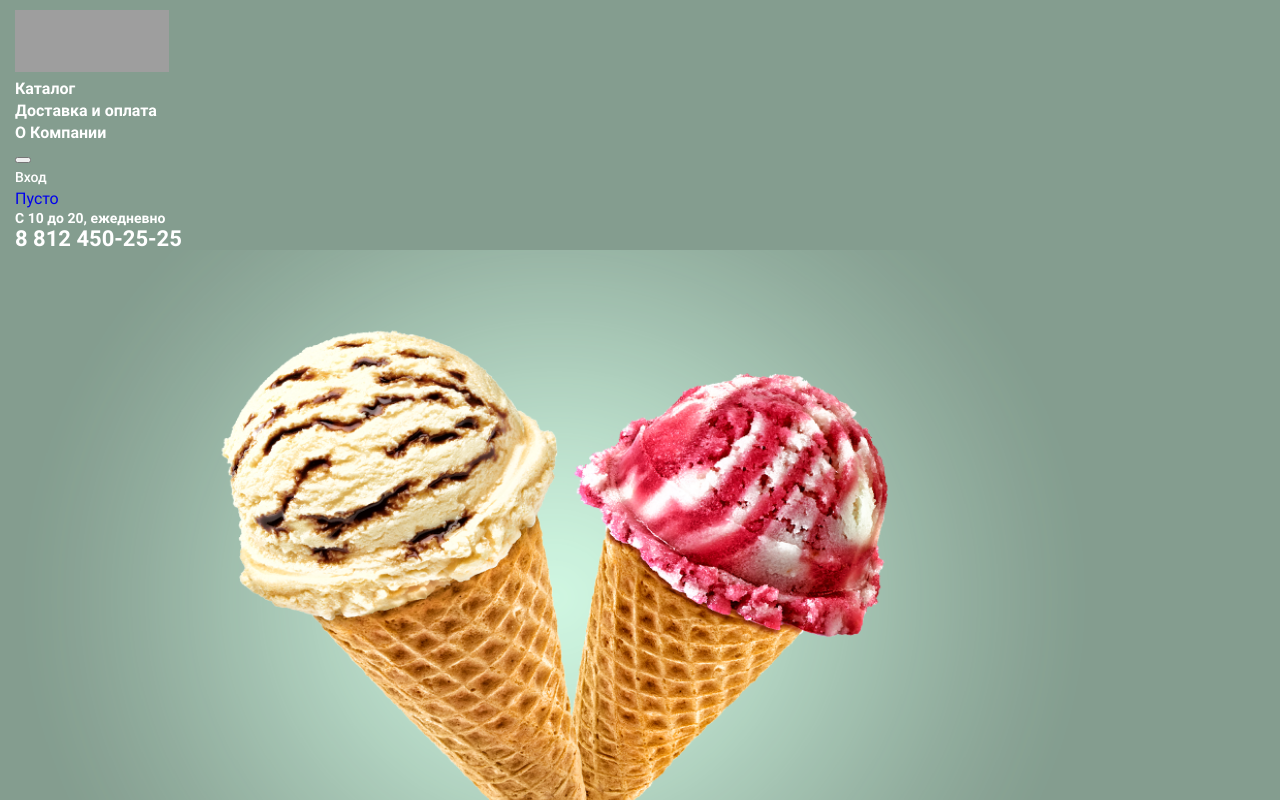
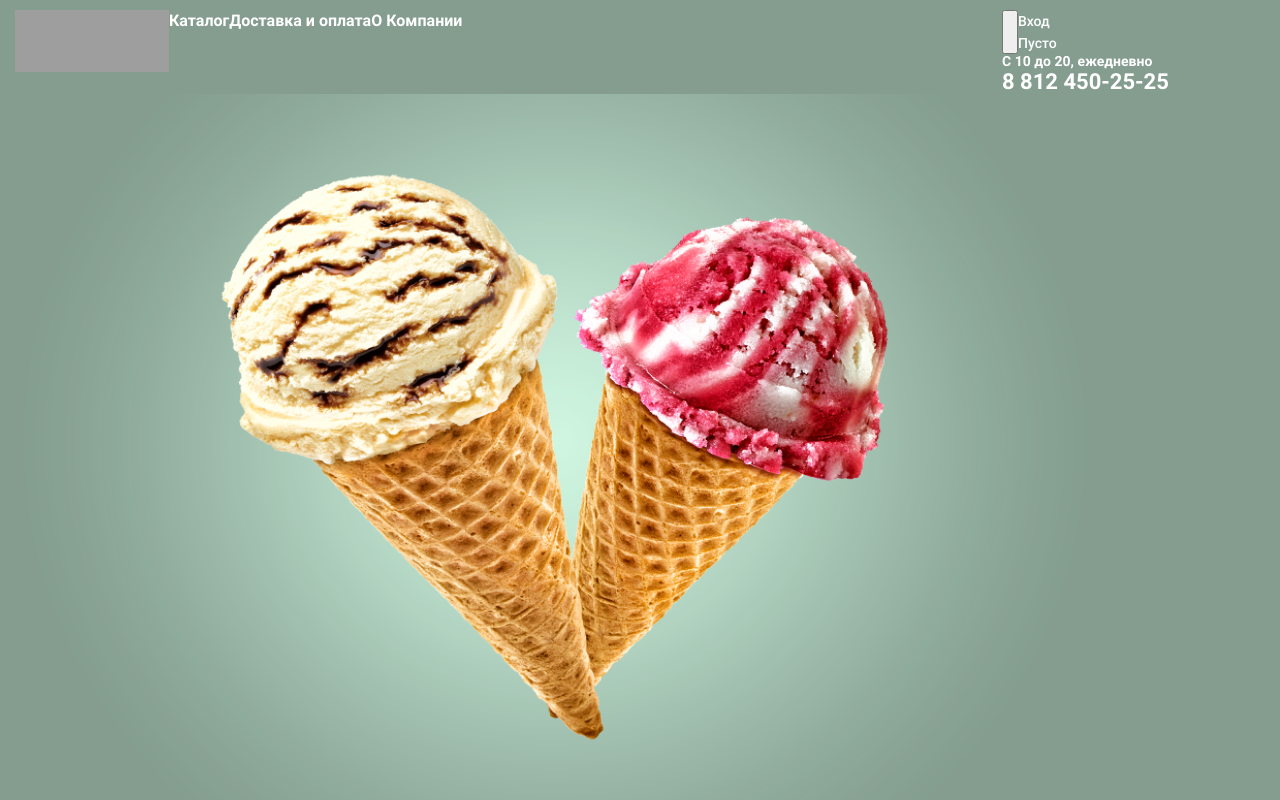
Before and after one commit to maximshigaev/gllacy, a React (Create React App) app: page / in a window 1280 px wide. Shown: the top 800 px of the page. Built offline with nearby package versions, Linux system fonts and the light colour scheme; grey boxes are pictures that could not be loaded.

Commit message:
add basic grid for the Header component

```diff
--- a/src/components/Header/Header.tsx
+++ b/src/components/Header/Header.tsx
@@ -8,16 +8,17 @@ import logo from '../../images/logo.png';
 
 export const Header: FC = () => (
   <header>
-    <nav>
+    <nav className="header__nav">
       <a href="#">
         <img
+          className="header__logo"
           src={logo}
           alt="Логотип Gllacy"
           width="154"
           height="62"
         />
       </a>
-      <ul>
+      <ul className="header__nav-links">
         <li>
           <a className="header__nav-link" href="#">Каталог</a>
         </li>
@@ -28,16 +29,16 @@ export const Header: FC = () => (
           <a className="header__nav-link" href="#">О Компании</a>
         </li>
       </ul>
+      <div className="header__cart-container">
         <button type="button" />
         <ul>
           <li>
             <a className="header__login-link" href="#">Вход</a>
           </li>
           <li>
-          <a className="header__cart- link" href="#">Пусто</a>
+            <a className="header__cart-link" href="#">Пусто</a>
           </li>
         </ul>
-      <div>
         <p className="header__time">С 10 до 20, ежедневно</p>
         <p className="header__phone">8 812 450-25-25</p>
       </div>
--- a/src/components/Header/header.scss
+++ b/src/components/Header/header.scss
@@ -18,6 +18,7 @@
     line-height: 1.14;
     color: #ffffff;
     font-weight: 700;
+    width: 100%;
   }
 
   &__phone {
@@ -25,5 +26,25 @@
     line-height: 1.09;
     color: #ffffff;
     font-weight: 700;
+    width: 100%;
+  }
+
+  &__logo {
+    width: 154px;
+    height: 62px;
+  }
+
+  &__nav {
+    display: grid;
+    grid-template-columns: 154px 1fr 263px;
+  }
+
+  &__nav-links {
+    display: flex;
+  }
+
+  &__cart-container {
+    display: flex;
+    flex-wrap: wrap;
   }
 }
```
Lines whose indentation alone changed are shown as unchanged.
